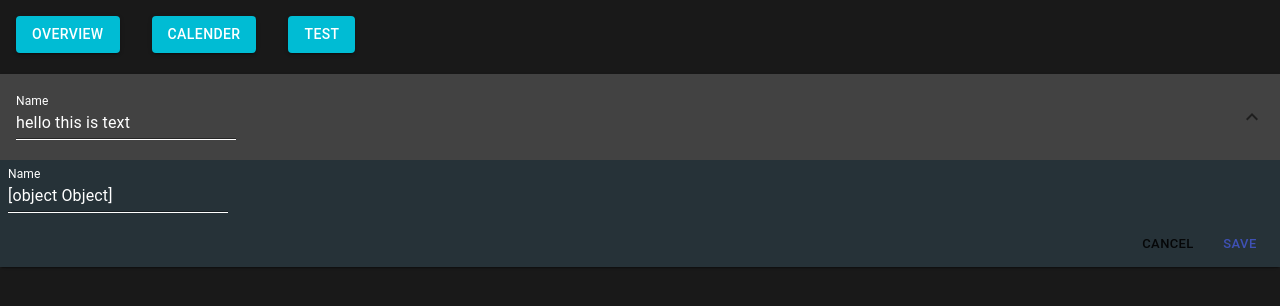
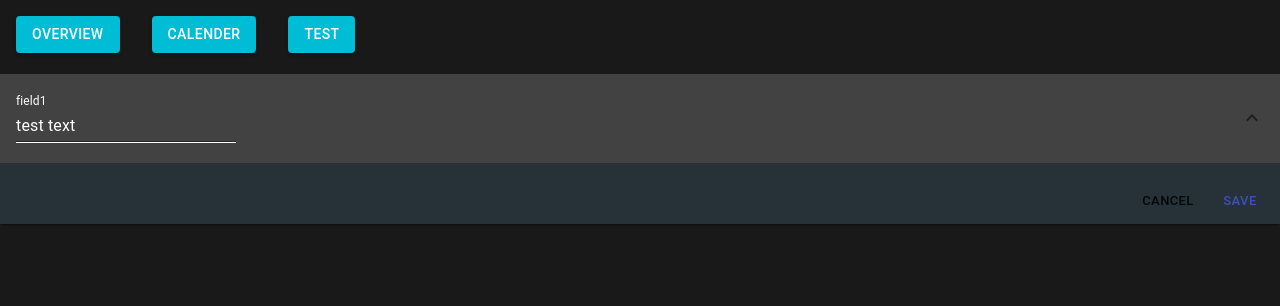
Before and after one commit to RoenLie/electron-react, a React (Create React App) app: page /calender in a window 1280 px wide. Shown: the top 306 px of the page. Built offline with nearby package versions, Linux system fonts and the light colour scheme.

Commit message:
still working on textboxes

```diff
--- a/src/components/landingPage.jsx
+++ b/src/components/landingPage.jsx
@@ -6,7 +6,7 @@ import "react-toastify/dist/ReactToastify.css";
 
 import Calender from "./calender";
 import Overview from "./overview";
-import Test from "./test"
+import Test from "./test";
 import ButtonRow from "./testButtons";
 
 function LandingPage() {
--- a/src/components/overviewExpansionPanel.jsx
+++ b/src/components/overviewExpansionPanel.jsx
@@ -8,8 +8,7 @@ import MuiExpansionPanelActions from "@material-ui/core/ExpansionPanelActions";
 import ExpandMoreIcon from "@material-ui/icons/ExpandMore";
 import Button from "@material-ui/core/Button";
 
-import SummaryTextbox from "./summaryTextbox";
-import DetailsTextbox from "./detailsTextbox";
+import TextboxGroup from "./textboxGroup"
 
 const ExpansionPanel = withStyles({
   root: {
@@ -54,12 +53,6 @@ const ExpansionPanelActions = withStyles(theme => ({
 }))(MuiExpansionPanelActions);
 //=============================================================================
 const CustomExpansionPanel = () => {
-  const props = {
-    textbox: {
-      id: "test",
-      value: "this is the value"
-    }
-  };
 
   return (
     <React.Fragment>
@@ -69,15 +62,11 @@ const CustomExpansionPanel = () => {
           aria-controls="panel1c-content"
           id="panel_header"
         >
-          <SummaryTextbox label="tool sn" />
+
+        <TextboxGroup/>
         </ExpansionPanelSummary>
 
         <ExpansionPanelDetails>
-          <DetailsTextbox
-            key={props.textbox}
-            label="tool sn"
-            value={props.textbox}
-          />
         </ExpansionPanelDetails>
 
         <ExpansionPanelActions>
--- a/src/components/summaryTextbox.jsx
+++ b/src/components/summaryTextbox.jsx
@@ -1,15 +1,15 @@
-import React from "react";
+import React from 'react';
 
 import { withStyles } from "@material-ui/core/styles";
 import FormControl from "@material-ui/core/FormControl";
 import Input from "@material-ui/core/Input";
 import InputLabel from "@material-ui/core/InputLabel";
 
-const SummaryTextBox = ({ label: labelText }) => {
 const StyledInput = withStyles({
   root: {
     color: "#FFFFFF",
-      borderBottom: "1px solid white"
+    borderBottom: "1px solid white",
+    margin:"dense",
   }
 })(Input);
 
@@ -19,22 +19,20 @@ const SummaryTextBox = ({ label: labelText }) => {
   }
 })(InputLabel);
 
+const SummaryTextBox = ({id,value}) =>{
   return (
-    <div Style="pointer-events: none;">
-      {/* ======================================================================= */}
+    // <div Style="pointer-events: none;">
+    <div>
       <FormControl>
-        <StyledInputLabel>Name</StyledInputLabel>
+        <StyledInputLabel>field1</StyledInputLabel>
         <StyledInput
-          id="component-simple"
-          label={labelText}
-          value="hello this is text"
-          readOnly={true}
-          margin="dense"
+          id={id}
+          type="text"
+          value = {value}
         />
       </FormControl>
-      {/* ===================================================================== */}
     </div>
   );
-};
+}
 
 export default SummaryTextBox;
--- a/src/components/test.jsx
+++ b/src/components/test.jsx
@@ -1,12 +1,29 @@
 import React, { Component } from "react";
 import { TextField } from "@material-ui/core";
+import { withStyles } from "@material-ui/core/styles";
+
+  const StyledTextField = withStyles({
+    root: {
+      borderBottom: "1px solid white",
+      backgroundColor:"white",
+      color:"white"
+    }
+  })(TextField);
+
+
+
+
+
+
+
 
 class Overview extends Component {
   render() {
-    return (<div Style="backgroundColor:'#FFFFFF'">
-      <TextField id="textfieldtest1" label="label" value="this is value" color="#FFFFFF"/>
-    </div>);
-
+    return (
+    <div>
+      <StyledTextField id="textfieldtest1" label="label" value="this is value"/>
+    </div>
+    );
   }
 }
 
--- /dev/null
+++ b/src/components/textboxGroup.jsx
@@ -0,0 +1,26 @@
+import React from 'react';
+
+import SummaryTextbox from "./summaryTextbox";
+
+const TextboxGroup = () =>{
+
+    const [state, setState] = React.useState({
+        text:'test text'
+      });
+
+      const handleChange = event => {
+        setState({text: event.target.value });
+      };
+
+    return (
+        <React.Fragment>
+            <SummaryTextbox
+                id="1"
+                value={state.text}
+                onChange={handleChange}
+            />
+        </React.Fragment>
+    );
+}
+
+export default TextboxGroup;
```
Also changed, not shown: 1 other file (tests, documents, lock files or other folders). Lines whose indentation alone changed are shown as unchanged.
